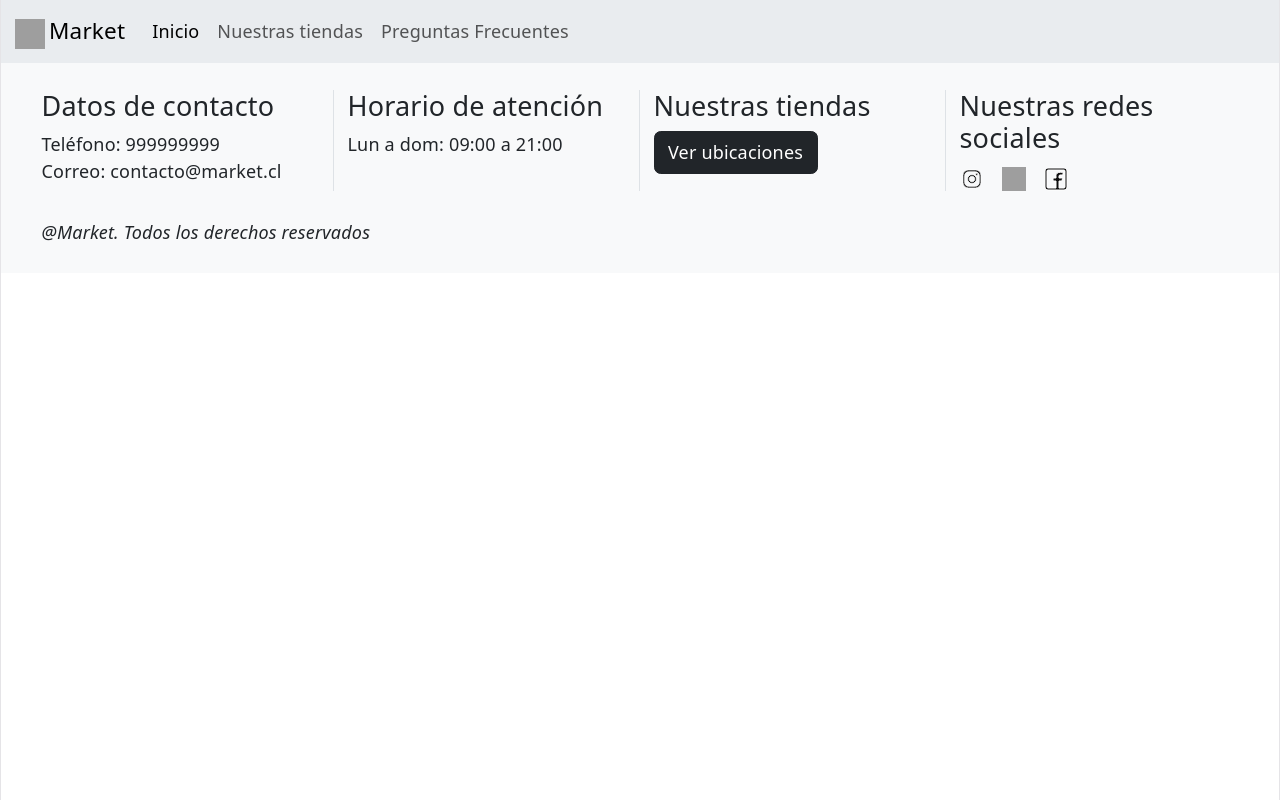
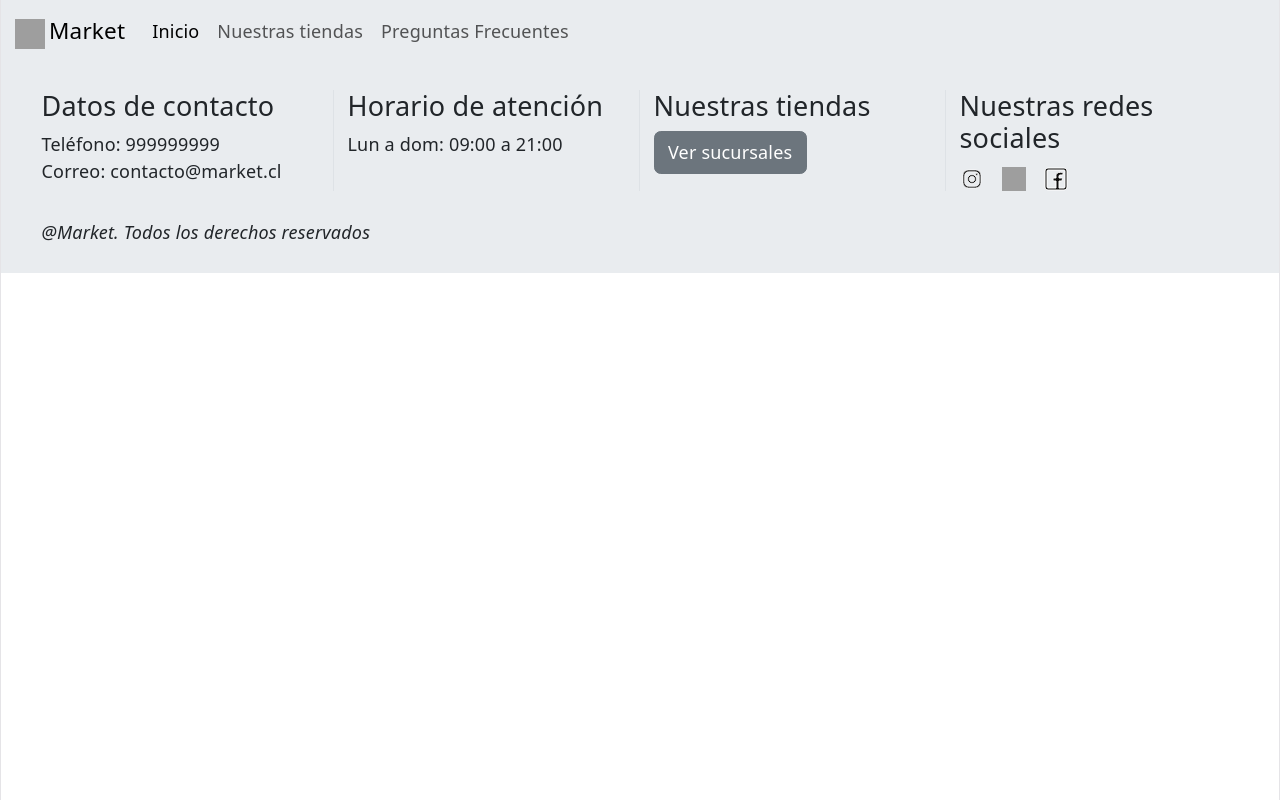
Before and after one commit to ncarrizoduoc/frontend2-semana1, a React (Vite) app: page / in a window 1280 px wide. Built offline with nearby package versions, Linux system fonts and the light colour scheme; grey boxes are pictures that could not be loaded.

Commit message:
Cambios de color de elementos del footer

```diff
--- a/src/components/Footer.jsx
+++ b/src/components/Footer.jsx
@@ -5,7 +5,7 @@ import { Link } from "react-router";
 
 function Footer() {
     return (
-        <footer className='bg-body-tertiary my-0 p-4 fw-light'>
+        <footer className='bg-body-secondary my-0 p-4 fw-light'>
             <div className='container-fluid text-start'>
                 <div className='row row-cols-1 row-cols-sm-2 row-cols-md-4 footer-sections'>
                     <section className='col'>
@@ -23,8 +23,8 @@ function Footer() {
                     </section>
                     <section className='col'>
                         <h4>Nuestras tiendas</h4>
-                        <Link to="/nuestras-tiendas" className="btn btn-dark">
-                            Ver ubicaciones
+                        <Link to="/nuestras-tiendas" className="btn btn-secondary">
+                            Ver sucursales
                         </Link>
                     </section>
                     <section className="col">
```
